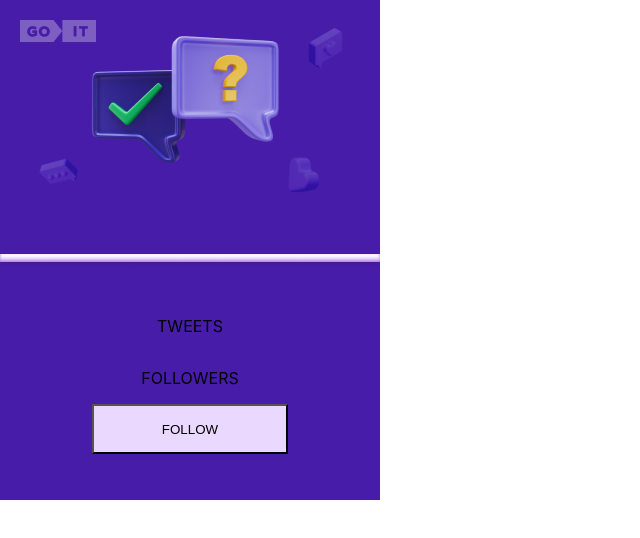
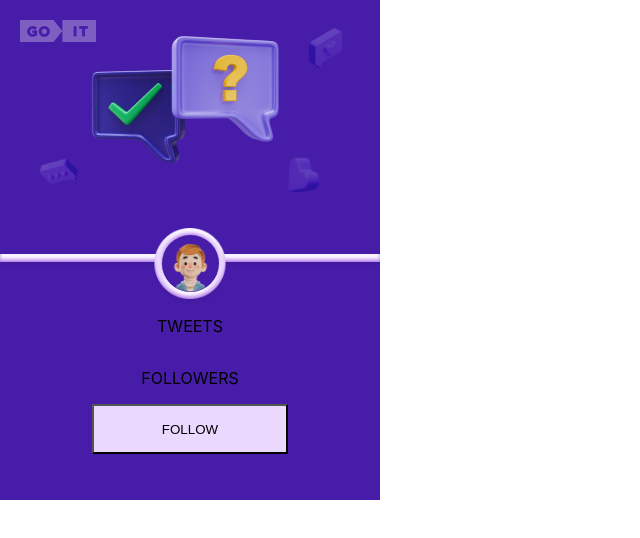
Before and after one commit to userzahar/violet-cards, a React (Create React App) app: page / in a window 1280 px wide. Shown: the top 538 px of the page, without its empty margins (0-640 px from the left). Built offline with nearby package versions, Linux system fonts and the light colour scheme.

Commit message:
add Avatar component

```diff
--- /dev/null
+++ b/src/components/UserAvatar/UserAvatar.jsx
@@ -0,0 +1,29 @@
+import avatarBorder from '../../images/Ellipse.png'
+
+export const UserAvatar = ({userAvatar}) => {
+    return (
+        <div style={{
+                position: "absolute",
+                top:-26,
+                right:"50% - 40px",
+                width: 80,
+                height: 80,
+                display: "flex",
+                justifyContent: "center",
+                alignItems:"center",
+                backgroundImage: `url(${avatarBorder})`,
+                backgroundSize: "contain",
+                backgroundRepeat: "no-repeat",
+                backgroundPosition: '0 0',
+            }}>
+                <img src={userAvatar} style={{
+                position: "absolute",
+                    borderRadius:"50%",
+                backgroundColor:"#471CA9",
+                    bottom:16,
+                    width: 57,
+                    height: 57,
+                    fill:"red",
+                }} alt="User avatar" />
+            </div>)
+}
--- a/src/components/UserCard/UserCard.jsx
+++ b/src/components/UserCard/UserCard.jsx
@@ -1,14 +1,22 @@
 
 import backgroundLine from '../../images/Rectangle.png'
 import { FollowButton } from "../FollowButton/FollowButton"
+import defaultAvatar from '../../images/Hansel.png'
 import { UserCardHeader } from '../UserCardHeader/UserCardHeader'
+import { useState } from 'react'
+import { UserAvatar } from 'components/UserAvatar/UserAvatar'
 export const UserCard = () => {
+    const [avatar, addAvatar] = useState(defaultAvatar);
+    console.log("🚀 ~ addAvatar:", addAvatar)
+    // const [isFollow, addIsFollow] = useState(false);
+    // const [followers, addFollowers] = useState(100500);
     return <div style={{
         backgroundColor: "#471CA9",
         width: 380,
     }}>
         <UserCardHeader/>
         <div style={{
+            position:"relative",
             height: 246,
             backgroundImage: `url(${backgroundLine})`,
             backgroundRepeat: "no-repeat",
@@ -20,6 +28,7 @@ export const UserCard = () => {
             justifyContent: "center",
         }
         }>
+            <UserAvatar userAvatar={avatar} />
             <p>TWEETS</p>
             <p>FOLLOWERS</p>
             <FollowButton/>
--- a/src/components/UserCardHeader/UserCardHeader.jsx
+++ b/src/components/UserCardHeader/UserCardHeader.jsx
@@ -9,6 +9,7 @@ export const UserCardHeader = () => {
             height: 214,
             padding:20,
         }}>
+
             <img src={logoImage} alt="logo GoIt" />
         </div>)
 }
```
Also changed, not shown: src/images/Hansel.png (added).
